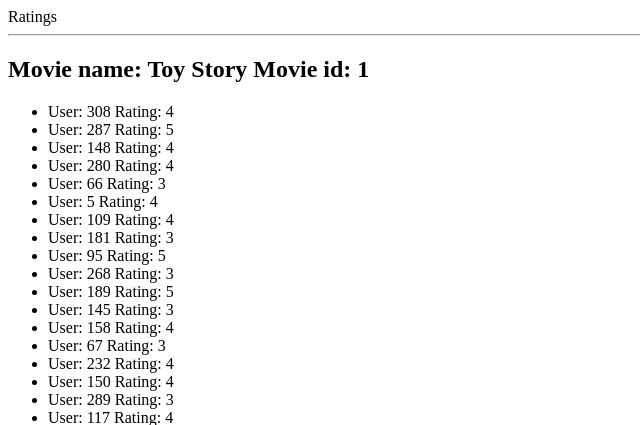
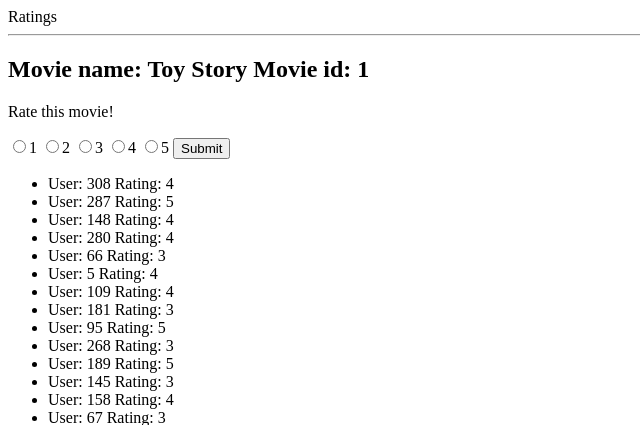
Before and after one commit to eileenconner/ratings, a Flask app: page /movies/1 in a window 1280 px wide. Shown: the top 425 px of the page, without its empty margins (0-640 px from the left). Run offline with Flask 2, Linux system fonts and the light colour scheme; data comes from the database, SQL or seed files in the repository; both versions use the stored data as it was after the commit.

Commit message:
ability to rate movies added & working

```diff
--- a/server.py
+++ b/server.py
@@ -96,6 +96,25 @@
     ratings = Rating.query.filter(Rating.movie_id == movie_id).all()
     return render_template("movie_info.html", movie=movie, ratings=ratings)
 
+@app.route("/movie_rating")
+def rate_movie():
+    score = request.args.get("radiorating")
+    print score
+    user = session['user']
+    print user
+    movie = request.args.get("movie_id")
+    print movie
+
+    flash("Thank you for your rating!")
+
+    newrating = Rating(score=score, user_id=user, movie_id=movie)
+    db.session.add(newrating)
+    db.session.commit()
+
+    redirect_url = "/movies/%s" % movie
+
+    return redirect(redirect_url)
+
 
 if __name__ == "__main__":
     # We have to set debug=True here, since it has to be True at the point
--- a/templates/movie_info.html
+++ b/templates/movie_info.html
@@ -2,6 +2,19 @@
 {% block content %}
 
     <h2>Movie name: {{ movie.title }} Movie id: {{ movie.movie_id }}</h2>
+
+    <form action="/movie_rating">
+      <p>Rate this movie!</p>
+      <input type="radio" name="radiorating" value= "1">1
+      <input type="radio" name="radiorating" value= "2">2
+      <input type="radio" name="radiorating" value= "3">3
+      <input type="radio" name="radiorating" value= "4">4
+      <input type="radio" name="radiorating" value= "5">5
+      <input type="hidden" name="movie_id" value="{{movie.movie_id}}">
+      <input type="submit">
+
+    </form>
+
     <ul>
 
             {% for rating in ratings %}
```
Also changed, not shown: ratings.db.
